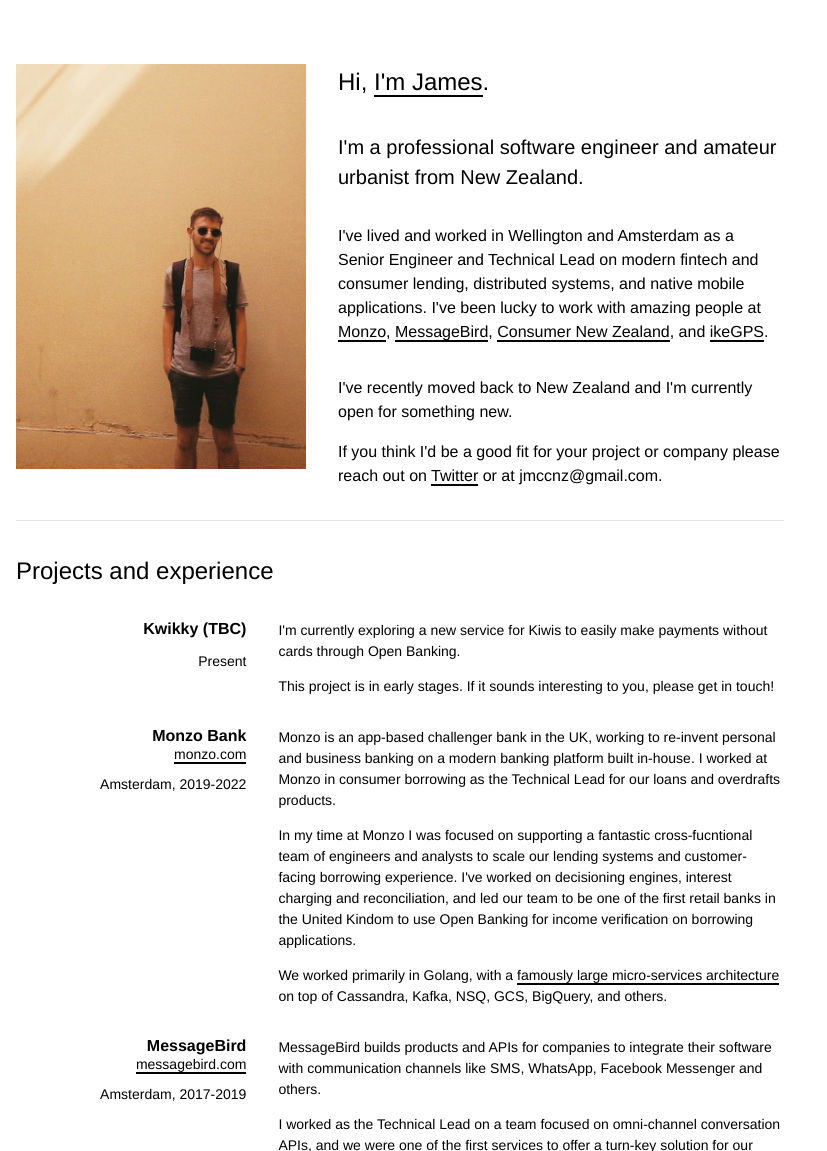
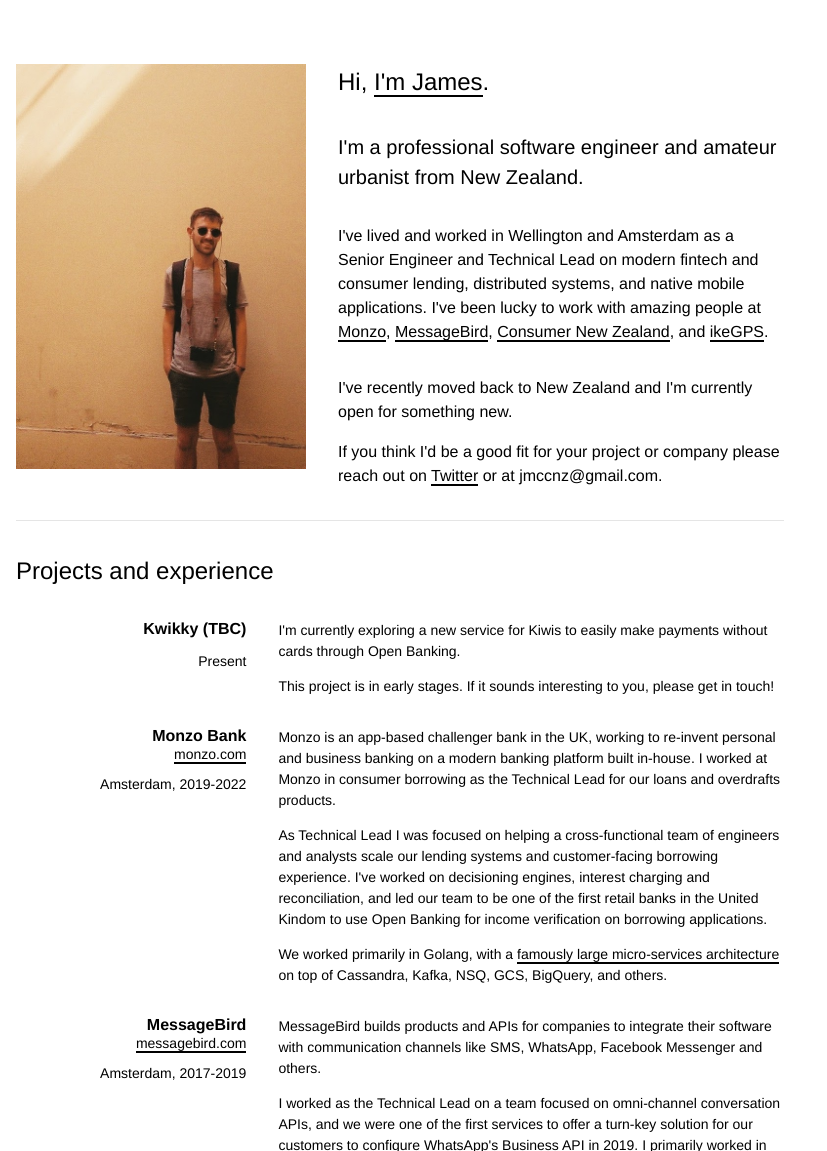
Before and after one commit to jamesmccann/jamesmccann.github.io, a plain HTML site: page index.html in a window 1280 px wide. Shown: the top 1151 px of the page, without its empty margins (0-827 px from the left). Drawn offline with nearby package versions, Linux system fonts and the light colour scheme.

Commit message:
index: spelling fix

```diff
--- a/index.html
+++ b/index.html
@@ -67,7 +67,7 @@
                 Monzo is an app-based challenger bank in the UK, working to re-invent personal and business banking on a modern banking platform built in-house. I worked at Monzo in consumer borrowing as the Technical Lead for our loans and overdrafts products.
               </p>
               <p>
-                In my time at Monzo I was focused on supporting a fantastic cross-fucntional team of engineers and analysts to scale our lending systems and customer-facing borrowing experience. I've worked on decisioning engines, interest charging and reconciliation, and led our team to be one of the first retail banks in the United Kindom to use Open Banking for income verification on borrowing applications.
+                As Technical Lead I was focused on helping a cross-functional team of engineers and analysts scale our lending systems and customer-facing borrowing experience. I've worked on decisioning engines, interest charging and reconciliation, and led our team to be one of the first retail banks in the United Kindom to use Open Banking for income verification on borrowing applications.
               <p>
               <p>
                 We worked primarily in Golang, with a <a class="link black bb bw1 b--black" href="https://www.infoq.com/presentations/monzo-microservices/">famously large micro-services architecture</a> on top of Cassandra, Kafka, NSQ, GCS, BigQuery, and others.
```
